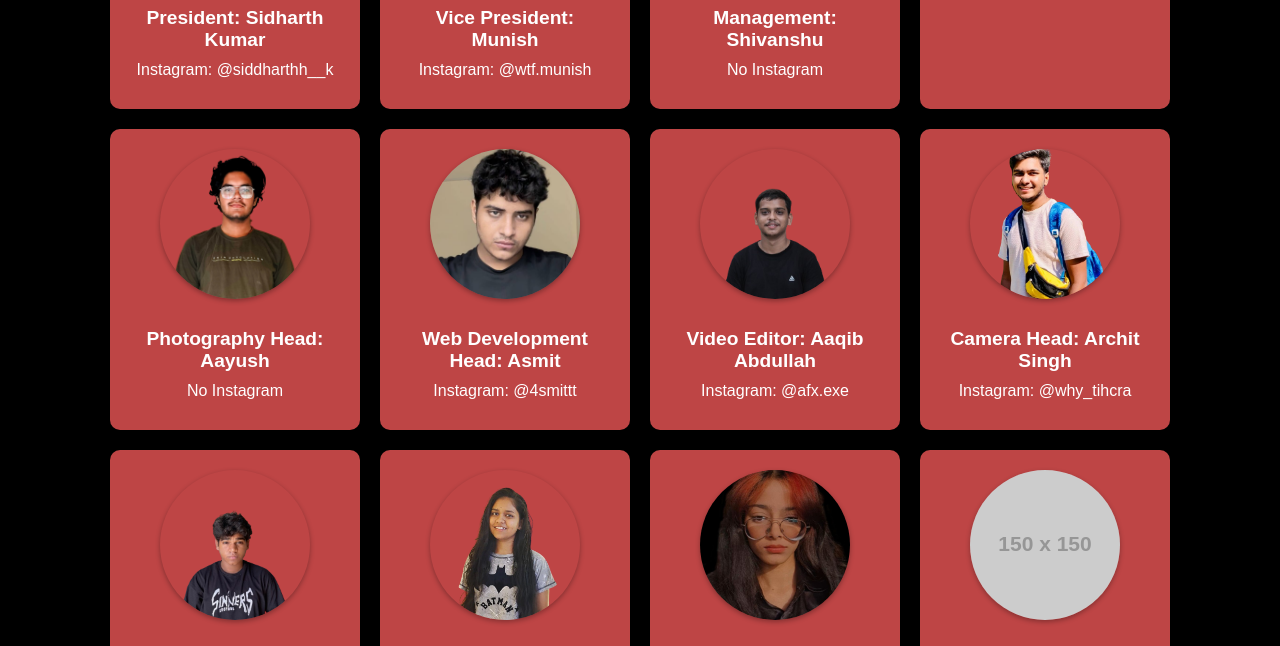
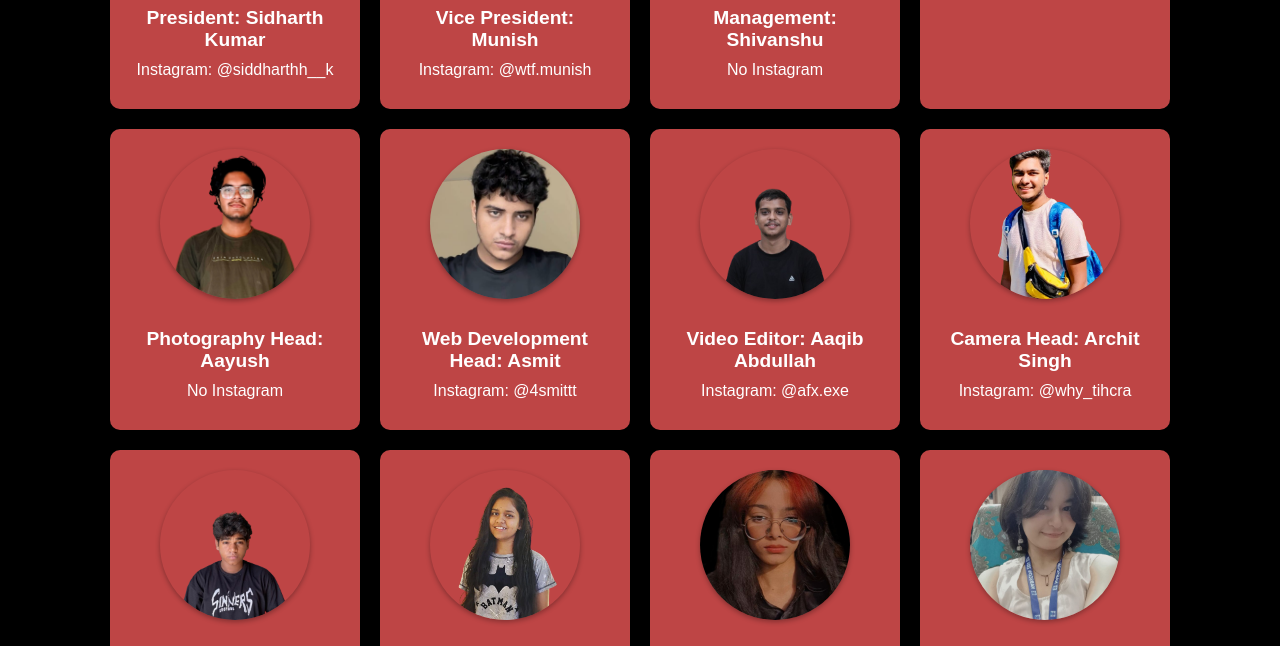
Before and after one commit to asmit990/FRAMES-WEB, a plain HTML site: page about.html in a window 1280 px wide. Shown: the part 289-935 px from the top of the page. Drawn offline with Linux system fonts and the light colour scheme; placeholder pictures from the web are drawn by us.

Commit message:
Update about.html

```diff
--- a/about.html
+++ b/about.html
@@ -178,7 +178,7 @@
             <p>Instagram: <a href="https://instagram.com/itsyourhighnessdarling" target="_blank">@itsyourhighnessdarling</a></p>
         </div>
         <div class="team-member">
-            <img src="https://via.placeholder.com/150" alt="Sneha">
+            <img src="PHOTO-2024-10-05-23-02-55.jpg" alt="Sneha">
             <h4>Social Media Manager: Sneha</h4>
             <p>Instagram: <a href="https://instagram.com/_eternityorphic" target="_blank">@_eternityorphic</a></p>
         </div>
```
